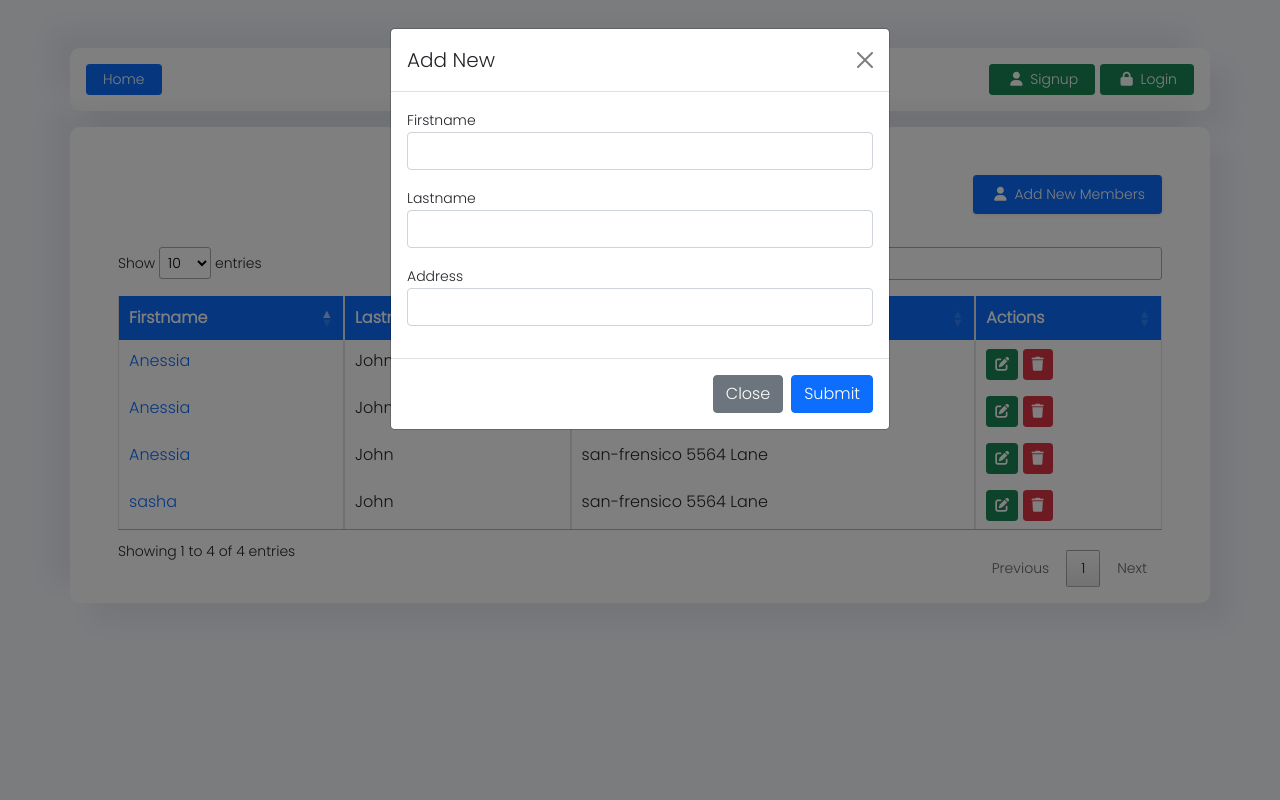
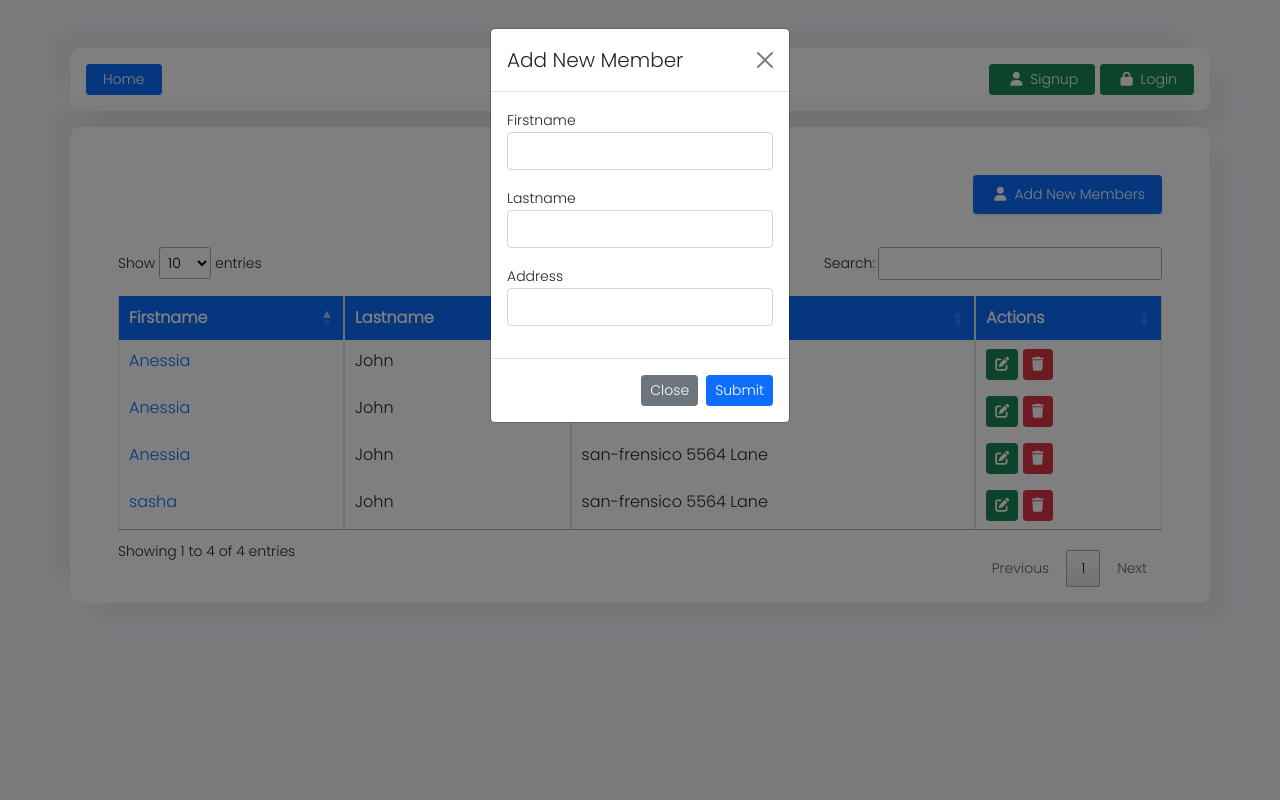
Before and after one commit to kritikatri94/testdev, a Django app: page / in a window 1280 px wide, after a click on "Add New Members". Run offline with Django 4.2, Linux system fonts and the light colour scheme; data comes from the database, SQL or seed files in the repository; some libraries are stand-ins or nearby versions.

Commit message:
[REDUCE] modal portion.

```diff
--- a/myapp/templates/datatables/index.html
+++ b/myapp/templates/datatables/index.html
@@ -34,10 +34,10 @@
 
 <!-- Modal -->
 <div class="modal fade" id="addnewmember" tabindex="-1" aria-labelledby="exampleModalLabel" aria-hidden="true">
-  <div class="modal-dialog">
+  <div class="modal-dialog modal-sm">
     <div class="modal-content">
       <div class="modal-header">
-        <h5 class="modal-title" id="exampleModalLabel">Add New</h5>
+        <h5 class="modal-title" id="exampleModalLabel">Add New Member</h5>
         <button type="button" class="btn-close" data-bs-dismiss="modal" aria-label="Close"></button>
       </div>
       <div class="modal-body">
@@ -57,8 +57,8 @@
             </div>
       </div>
       <div class="modal-footer">
-        <button type="button" class="btn btn-secondary" data-bs-dismiss="modal">Close</button>
-        <button type="button" class="btn btn-primary" id="submit">Submit</button>
+        <button type="button" class="btn btn-secondary btn-sm" data-bs-dismiss="modal">Close</button>
+        <button type="button" class="btn btn-primary btn-sm" id="submit">Submit</button>
       </div>
       </form>
     </div>
--- a/myapp/templates/datatables/show.html
+++ b/myapp/templates/datatables/show.html
@@ -28,7 +28,7 @@
 
     <!-- Modal -->
 <div class="modal fade" id="addnewmember" tabindex="-1" aria-labelledby="exampleModalLabel" aria-hidden="true">
-    <div class="modal-dialog">
+    <div class="modal-dialog modal-sm">
       <div class="modal-content">
         <div class="modal-header">
           <h5 class="modal-title" id="exampleModalLabel">Add New</h5>
@@ -52,8 +52,8 @@
 
         </div>
         <div class="modal-footer">
-          <button type="button" class="btn btn-secondary" data-bs-dismiss="modal">Close</button>
-          <button type="button" class="btn btn-primary" id="submit-data">Submit</button>
+          <button type="button" class="btn btn-secondary btn-sm" data-bs-dismiss="modal">Close</button>
+          <button type="button" class="btn btn-primary btn-sm" id="submit-data">Submit</button>
         </div>
         </form>
       </div>
```
